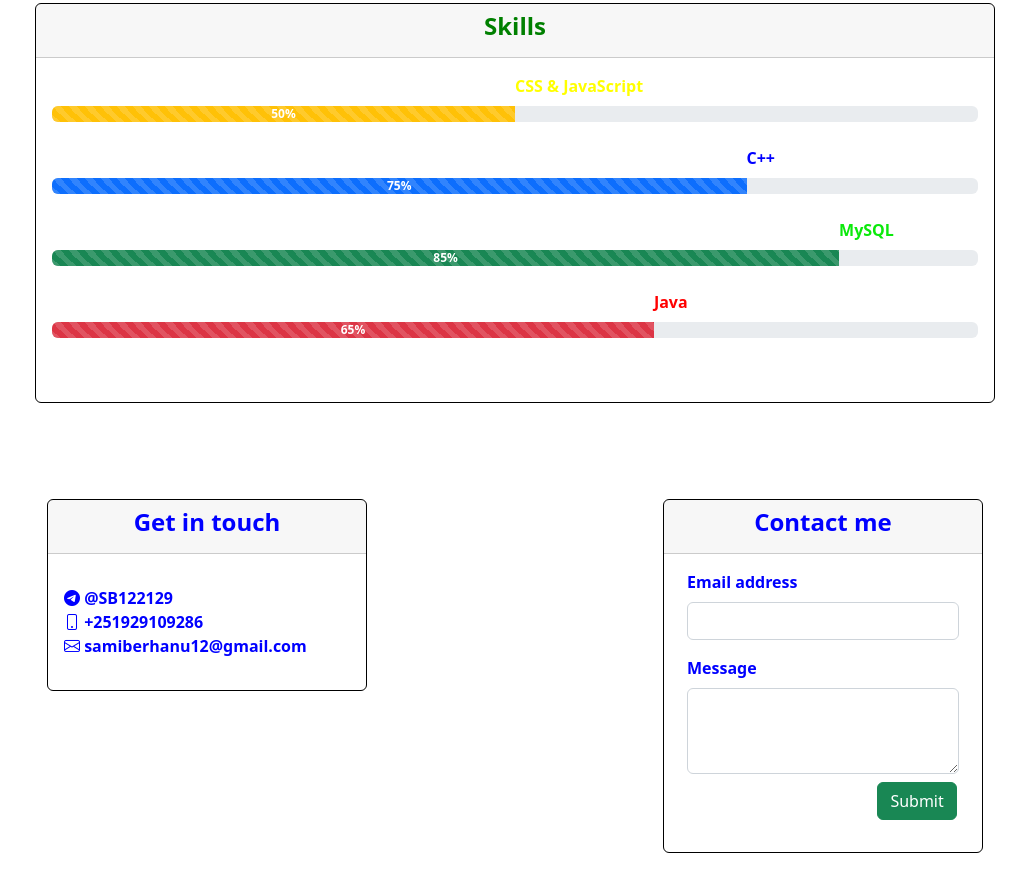
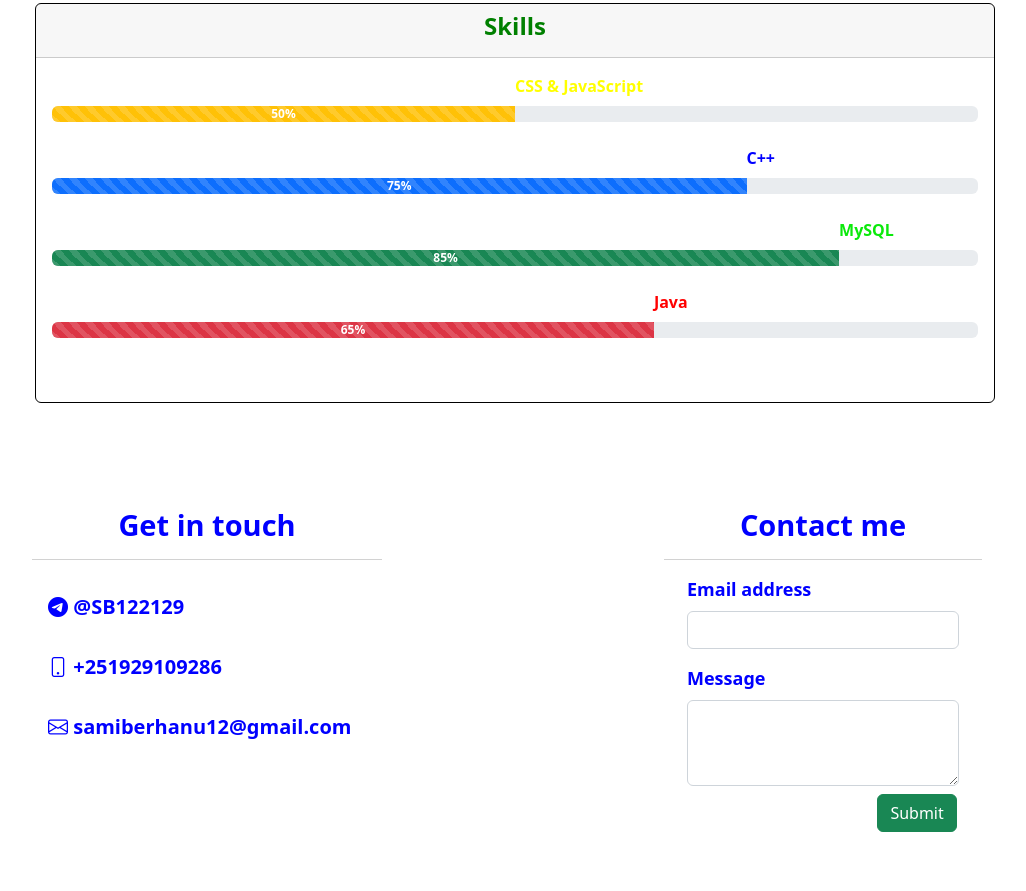
Before and after one commit to SB122129/SB122129.github.io, a plain HTML site: page index.html in a window 1280 px wide. Shown: the part 1145-2036 px from the top of the page, without its empty margins (125-1151 px from the left). Drawn offline with nearby package versions, Linux system fonts and the light colour scheme.

Commit message:
Add files via upload

```diff
--- a/index.html
+++ b/index.html
@@ -138,13 +138,13 @@ opacity: 1 !important;}
         <div class="row">
           <div class="col-lg-6 md-6 sm-12 mb-5">
             <div class="d-flex justify-content-center">
-              <div class="card" style="width: 20rem;border-color: black;">
-                <div class="card-header text-center"><h5 id="scrollspyHeading1" class="card-title" style="color: blue;font-weight: bold;font-size: 1.5rem;">Get in touch</h5>
+              <div class="card" style="width: 22rem;border-color: rgb(255, 255, 255);">
+                <div class="card-header text-center" style="background-color: rgb(255, 255, 255);"><h5 id="scrollspyHeading1" class="card-title" style="color: blue;font-weight: bold;font-size: 29px;">Get in touch</h5>
                 </div>
-                <div class="card-body" style="color: blue;font-weight: bold;font-size: 1rem;list-style-type: none">
+                <div class="card-body" style="color: blue;font-weight: bold;font-size: 20px;list-style-type: none">
                   <p class="card-text">
-                    <li><i class="bi-telegram"></i> @SB122129</li>
-                    <li><i class="bi-phone"></i> +251929109286</li>
+                    <li><i class="bi-telegram"></i> @SB122129</li><br>
+                    <li><i class="bi-phone"></i> +251929109286</li><br>
                     <li><i class="bi-envelope"></i> samiberhanu12@gmail.com</li></p>
                   </div>
                 </div>
@@ -152,17 +152,17 @@ opacity: 1 !important;}
             </div>
             <div class="col-lg-6 md-6 sm-12">
               <div class="d-flex justify-content-center">
-                <div class="card" style="width: 20rem;border-color: black;">
-                  <div class="card-header text-center"><h5 id="contact" class="card-title" style="color: blue;font-weight: bold;font-size: 1.5rem;">Contact me</h5>
+                <div class="card" style="width: 20rem;border-color: rgb(255, 255, 255);">
+                  <div class="card-header text-center" style="background-color: rgb(255, 255, 255);"><h5 id="contact" class="card-title" style="color: blue;font-weight: bold;font-size: 29px;">Contact me</h5>
                   </div>
                   <div class="card-body" style="color: green;list-style-type: none;font-weight: bold;font-size: 1rem;">
                     <div class="form" style="width: 17rem;margin: 0 auto;" id="scrollspyHeading2">
                       <div class="mb-3">
-                        <label for="exampleFormControlInput1" class="form-label" style="color: blue;font-weight: bold;font-size: 1rem;">Email address</label>
+                        <label for="exampleFormControlInput1" class="form-label" style="color: blue;font-weight: bold;font-size: 18px;">Email address</label>
                         <input type="email" class="form-control" id="exampleFormControlInput1" style="color: blue;">
                       </div>
                       <div class="mb-3">
-                        <label for="exampleFormControlTextarea1" class="form-label" style="color: blue;font-weight: bold;font-size: 1rem;">Message</label>
+                        <label for="exampleFormControlTextarea1" class="form-label" style="color: blue;font-weight: bold;font-size: 18px;">Message</label>
                         <textarea class="form-control" id="exampleFormControlTextarea1" rows="3" style="color: blue;"></textarea>
                         <a href="#" class="btn btn-success mt-2" style="margin-left: 70%;">Submit</a>
                       </div>
```
